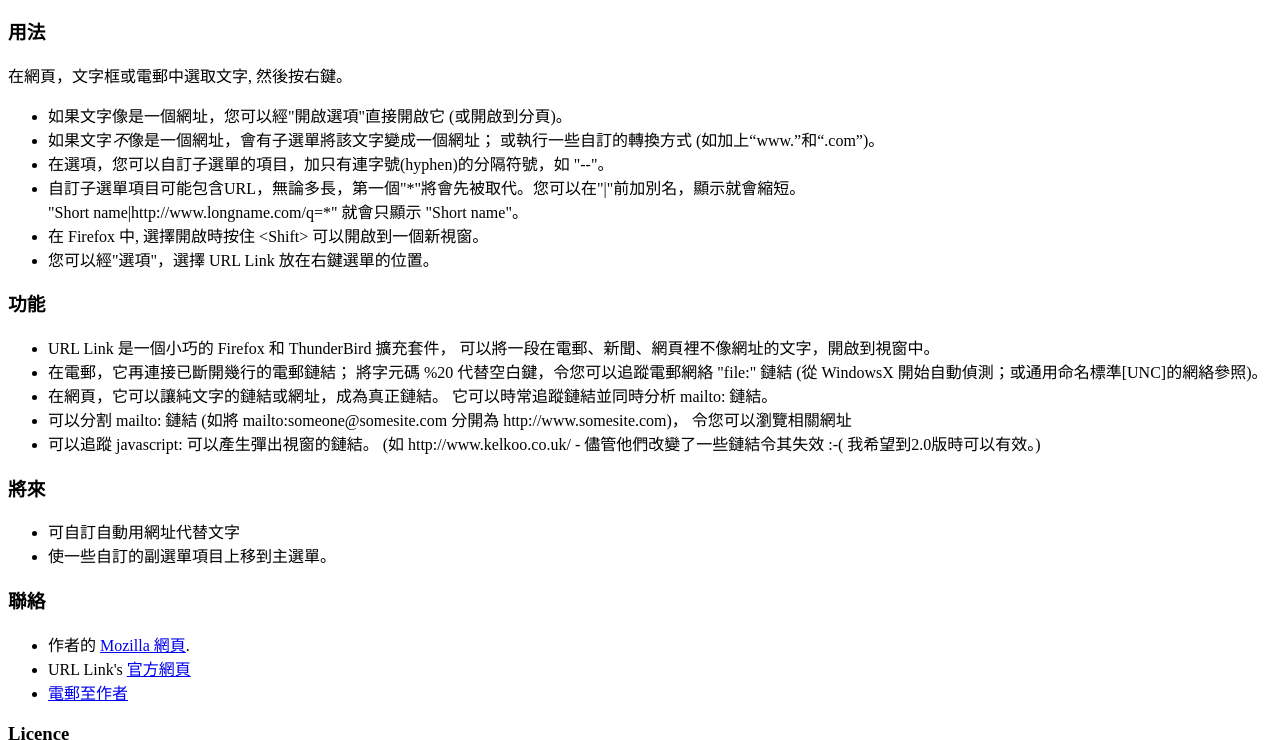
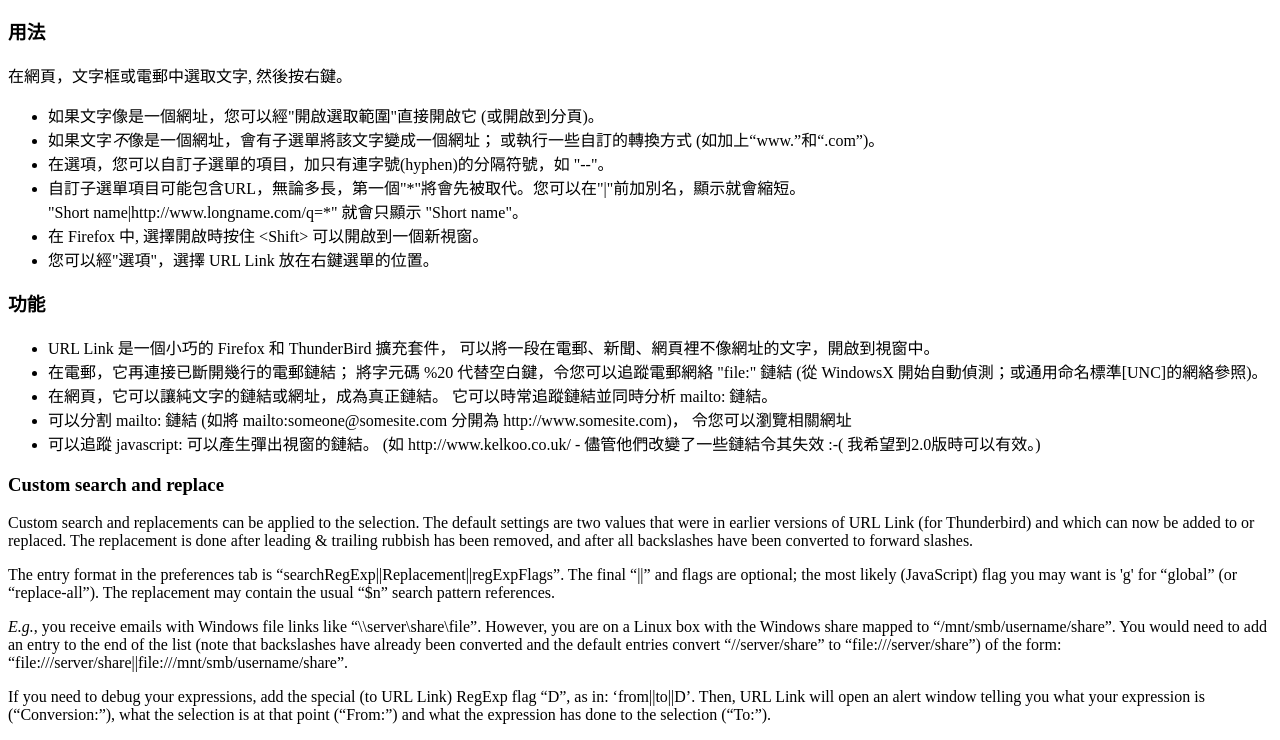
Before and after one commit to fnxweb/urllink, a plain HTML site: page src/locale/zh-TW/help.html in a window 1280 px wide. Shown: the part 50-790 px from the top of the page. Drawn offline with Linux system fonts and the light colour scheme.

Commit message:
Some locales for 2.03.1
git-svn-id: http://fnx.fnxweb.co.uk/repos/fnx/urllink/trunk@811 5a3ab4dc-b762-4687-8486-9e4b0467cd83

```diff
--- a/src/locale/zh-TW/help.html
+++ b/src/locale/zh-TW/help.html
@@ -13,7 +13,7 @@
     在網頁，文字框或電郵中選取文字, 然後按右鍵。
     <ul>
       <li>
-      如果文字像是一個網址，您可以經"開啟選項"直接開啟它 (或開啟到分頁)。
+      如果文字像是一個網址，您可以經"開啟選取範圍"直接開啟它 (或開啟到分頁)。
       </li>
       <li>
       如果文字<i>不</i>像是一個網址，會有子選單將該文字變成一個網址；
@@ -64,7 +64,34 @@
       我希望到2.0版時可以有效。)
       </li>
     </ul>
-
+  <h3>Custom search and replace</h3>
+    <p>
+    Custom search and replacements can be applied to the selection.  The
+    default settings are two values that were in earlier versions of URL Link
+    (for Thunderbird) and which can now be added to or replaced.  The
+    replacement is done after leading &amp; trailing rubbish has been
+    removed, and after all backslashes have been converted to forward
+    slashes.
+    <p>
+    The entry format in the preferences tab is
+    “searchRegExp||Replacement||regExpFlags”.  The final “||” and flags are
+    optional;  the most likely (JavaScript) flag you may want is 'g' for
+    “global” (or “replace-all”).  The replacement may contain the usual “$n”
+    search pattern references.
+    <p>
+    <i>E.g.</i>, you receive emails with Windows file links like
+    “\\server\share\file”.  However, you are on a Linux box with the Windows
+    share mapped to “/mnt/smb/username/share”.  You would need to add an
+    entry to the end of the list (note that backslashes have already been
+    converted and the default entries convert “//server/share” to
+    “file:///server/share”) of the form:
+    “file:///server/share||file:///mnt/smb/username/share”.
+    <p>
+    If you need to debug your expressions, add the special (to URL Link) RegExp
+    flag “D”, as in: ‘from||to||D’.  Then, URL Link will open an alert window
+    telling you what your expression is (“Conversion:”), what the selection is
+    at that point (“From:”) and what the expression has done to the selection
+    (“To:”).
     <h3>將來</h3>
     <ul>
       <li>
```
Also changed, not shown: src/locale/es-ES/help.html (+1 -1 lines), src/locale/ja-JP/help.html (+15 -18 lines), src/locale/ko-KR/help.html (+7 -9 lines), 9 other files.
